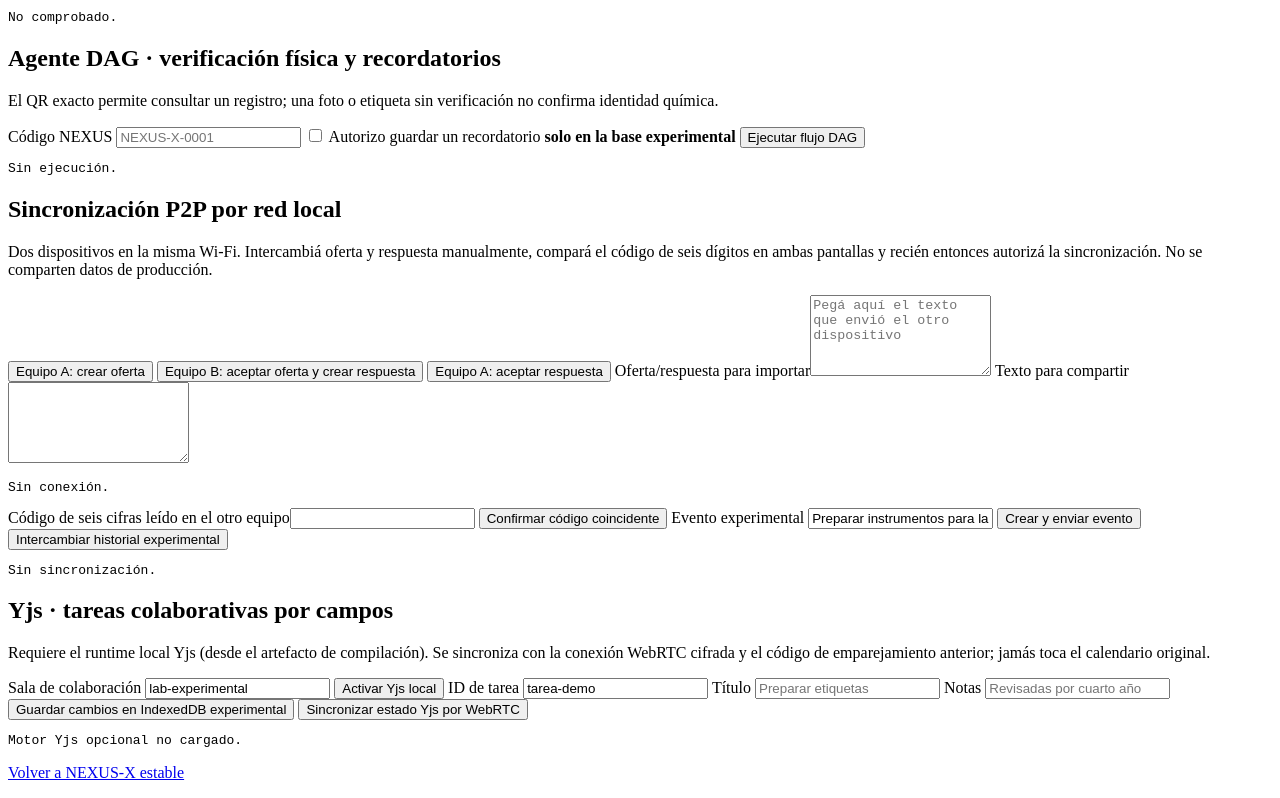
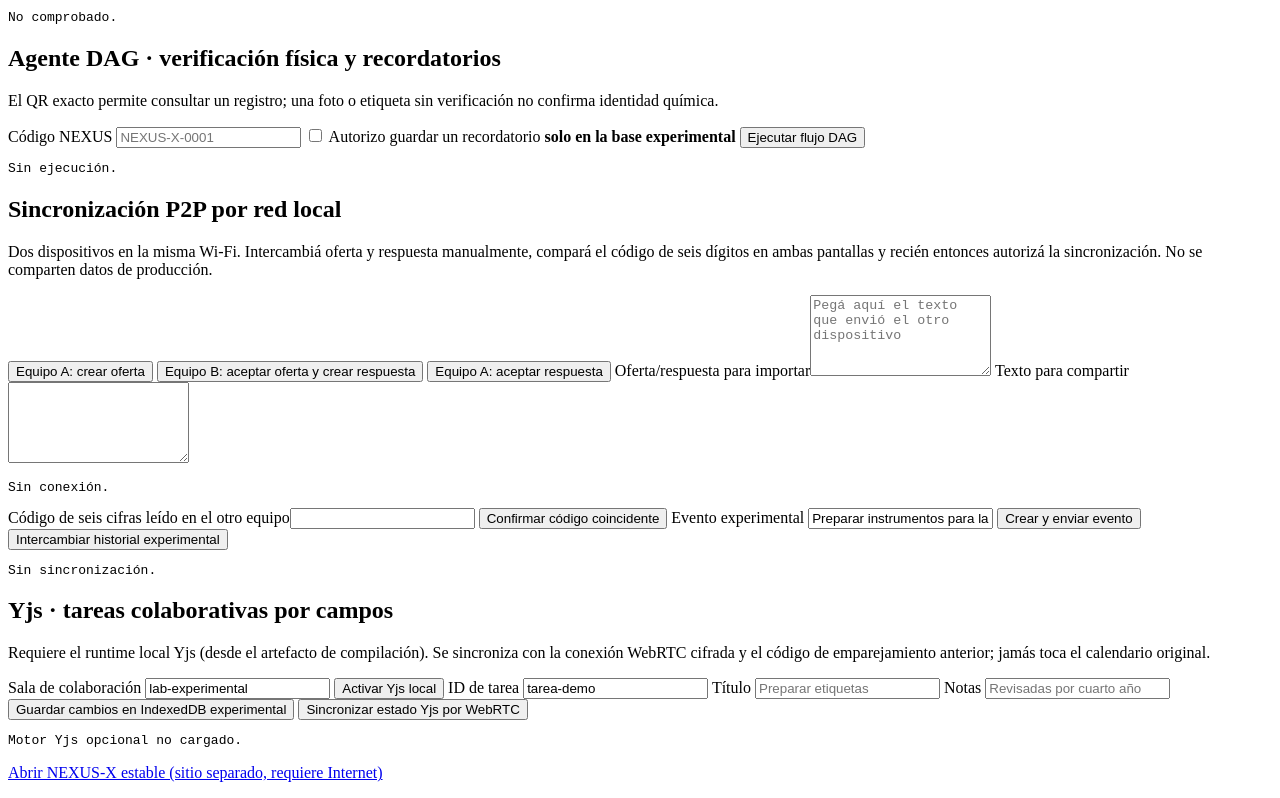
Before and after one commit to miqueas80/Laboratorio2.0, a website with bundled scripts: page next/demo.html in a window 1280 px wide. Shown: the part 1059-1857 px from the top of the page. Built offline with nearby package versions, Linux system fonts and the light colour scheme.

Commit message:
fix(edge): avoid self-loop misleading stable-app link inside isolated preview

```diff
--- a/next/demo.html
+++ b/next/demo.html
@@ -104,7 +104,7 @@
 <button id="yjsSync">Sincronizar estado Yjs por WebRTC</button>
 <pre id="yjsStatus" aria-live="polite">Motor Yjs opcional no cargado.</pre>
 </section>
-<p><a href="../index.html">Volver a NEXUS-X estable</a></p>
+<p><a href="https://miqueas80.github.io/Laboratorio2.0/" rel="noopener noreferrer">Abrir NEXUS-X estable (sitio separado, requiere Internet)</a></p>
 </main>
 <script src="../offline/assets.js"></script>
 <script src="../offline/core.js"></script>
```
